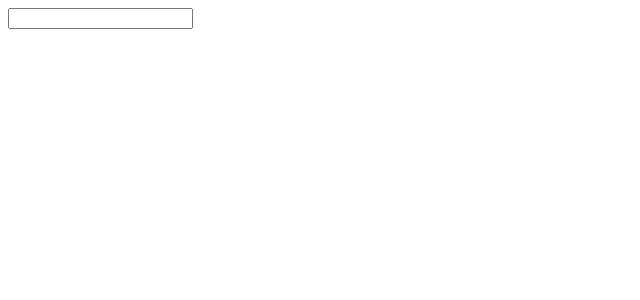
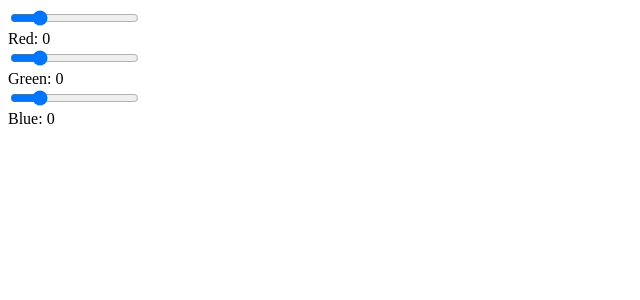
Before and after one commit to natevenn/es6-react-setup, a React app: page / in a window 1280 px wide. Shown: the top 300 px of the page, without its empty margins (0-640 px from the left). Built offline with nearby package versions, Linux system fonts and the light colour scheme.

Commit message:
add slider bar with each bar having own values

```diff
--- a/App.js
+++ b/App.js
@@ -3,33 +3,132 @@
 
 class App extends React.Component {
   constructor(){
-    super(); // super gives us context for this in our component
-    this.state = { txt: '' }
+    super();
+    this.state = {
+      red: 0,
+      green: 0,
+      blue: 0
+    }
     this.update = this.update.bind(this)
   }
 
   update(e) {
-    this.setState({txt: e.target.value})
+    this.setState ({
+      red: ReactDOM.findDOMNode(this.refs.red.refs.inp).value,
+      green: ReactDOM.findDOMNode(this.refs.green.refs.inp).value,
+      blue: ReactDOM.findDOMNode(this.refs.blue.refs.inp).value
+    });
   }
 
   render() {
     return (
       <div>
-        <Widget txt={this.state.txt} update={this.update} />
+        <Slider ref='red' update={this.update} />
+        {'Red: ' + this.state.red}
+        <br/>
+        <Slider ref='green' update={this.update} />
+        {'Green: ' + this.state.green}
+        <br/>
+        <Slider ref='blue' update={this.update} />
+        {'Blue: ' + this.state.blue}
       </div>
-      );
+    )
   }
 }
 
-const Widget = (props) => {
-  return (
-    <div>
-      <input type="text" onChange={props.update} />
-      <h1>{props.txt}</h1>
-    </div>
-  );
+class Slider extends React.Component {
+  render() {
+    return (
+      <div>
+        <input ref='inp' type="range"
+          min='0'
+          max='255'
+          onChange={this.props.update} />
+      </div>
+    )
+  }
 }
 
 ReactDOM.render(<App />, document.getElementById('app'));
+export default App
 
-export default App
+
+
+
+
+
+
+
+
+
+
+
+
+
+
+
+
+
+
+
+
+
+
+
+
+
+
+
+
+//import React from 'react';
+//import ReactDOM from 'react-dom';
+
+//class App extends React.Component {
+  //constructor(){
+    //super(); // super gives us context for this in our component
+    //this.state = {
+      //red: 0,
+      //green: 0,
+      //blue: 0
+    //}
+    //this.update = this.update.bind(this)
+  //}
+
+  //update(e) {
+    //this.setState({
+      //red: ReactDOM.findDOMNode(this.refs.red).value,
+      //green: ReactDOM.findDOMNode(this.refs.green).value,
+      //blue: ReactDOM.findDOMNode(this.refs.blue).value
+    //})
+  //}
+
+  //render() {
+    //return (
+      //<div>
+        //<Slider ref='red' update={this.update} />
+        //{this.state.red}
+        //<br/>
+        //<Slider ref='green' update={this.update} />
+        //{this.state.green}
+        //<br/>
+        //<Slider ref='blue' update={this.update} />
+        //{this.state.blue}
+      //</div>
+      //);
+  //}
+//}
+
+//class Slider extends React.Component {
+  //render() {
+    //return (
+      //<input type="range"
+        //min='0'
+        //max='255'
+        //onChange={this.props.update} />
+    //);
+  //}
+//}
+
+//ReactDOM.render(<App />, document.getElementById('app'));
+
+//export default App
```
